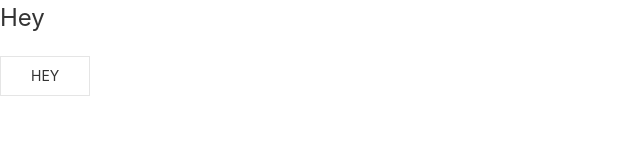
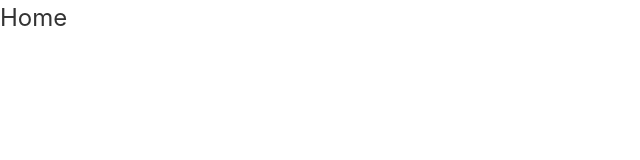
Before and after one commit to scoottrick/round-of-golf-app, a React (Create React App) app: page / in a window 1280 px wide. Shown: the top 160 px of the page, without its empty margins (0-640 px from the left). Built offline with nearby package versions, Linux system fonts and the light colour scheme.

Commit message:
Adds react-router-dom and basic routes

```diff
--- a/package.json
+++ b/package.json
@@ -13,6 +13,7 @@
     "dayjs": "^1.11.3",
     "react": "^18.2.0",
     "react-dom": "^18.2.0",
+    "react-router-dom": "^6.3.0",
     "react-scripts": "5.0.1",
     "sass": "^1.53.0",
     "typescript": "^4.7.4",
--- a/src/App.scss
+++ b/src/App.scss
@@ -1,4 +1,3 @@
-// @import '~antd/dist/antd.css';
 @import 'uikit/src/scss/variables-theme.scss';
 @import 'uikit/src/scss/mixins-theme.scss';
 
--- a/src/App.tsx
+++ b/src/App.tsx
@@ -1,18 +1,18 @@
 import React from 'react';
+import { Routes, Route } from 'react-router-dom';
 import './App.scss';
+import HomePage from './pages/home-page/HomePage';
+import RoundScoresPage from './pages/round-scores-page/RoundScoresPage';
+import RoundSetupPage from './pages/round-setup-page/RoundSetupPage';
 
 function App() {
-  const heyClicked = () => console.log('hey');
-
   return (
     <div className="App">
-      <h1 className="uk-text-lead">Hey</h1>
-      <button
-        className="uk-button uk-button-default"
-        onClick={() => heyClicked()}
-      >
-        Hey
-      </button>
+      <Routes>
+        <Route path="/" element={<HomePage />} />
+        <Route path="round-setup" element={<RoundSetupPage />} />
+        <Route path="round/:roundId" element={<RoundScoresPage />} />
+      </Routes>
     </div>
   );
 }
--- a/src/index.tsx
+++ b/src/index.tsx
@@ -1,5 +1,6 @@
 import React from 'react';
 import ReactDOM from 'react-dom/client';
+import { BrowserRouter } from 'react-router-dom';
 import './index.css';
 import App from './App';
 import * as serviceWorkerRegistration from './serviceWorkerRegistration';
@@ -10,7 +11,9 @@ const root = ReactDOM.createRoot(
 );
 root.render(
   <React.StrictMode>
-    <App />
+    <BrowserRouter>
+      <App />
+    </BrowserRouter>
   </React.StrictMode>
 );
 
--- /dev/null
+++ b/src/pages/home-page/HomePage.tsx
@@ -0,0 +1,6 @@
+import React from 'react';
+
+const HomePage = () => {
+  return <h1 className="uk-text-lead">Home</h1>;
+};
+export default HomePage;
--- /dev/null
+++ b/src/pages/round-scores-page/RoundScoresPage.tsx
@@ -0,0 +1,6 @@
+import React from 'react';
+
+const RoundScoresPage = () => {
+  return <h1 className="uk-text-lead">Scores</h1>;
+};
+export default RoundScoresPage;
--- /dev/null
+++ b/src/pages/round-setup-page/RoundSetupPage.tsx
@@ -0,0 +1,6 @@
+import React from 'react';
+
+const RoundSetupPage = () => {
+  return <h1 className="uk-text-lead">Round Setup</h1>;
+};
+export default RoundSetupPage;
```
Also changed, not shown: src/logo.svg (deleted), 1 other file (tests, documents, lock files or other folders).
